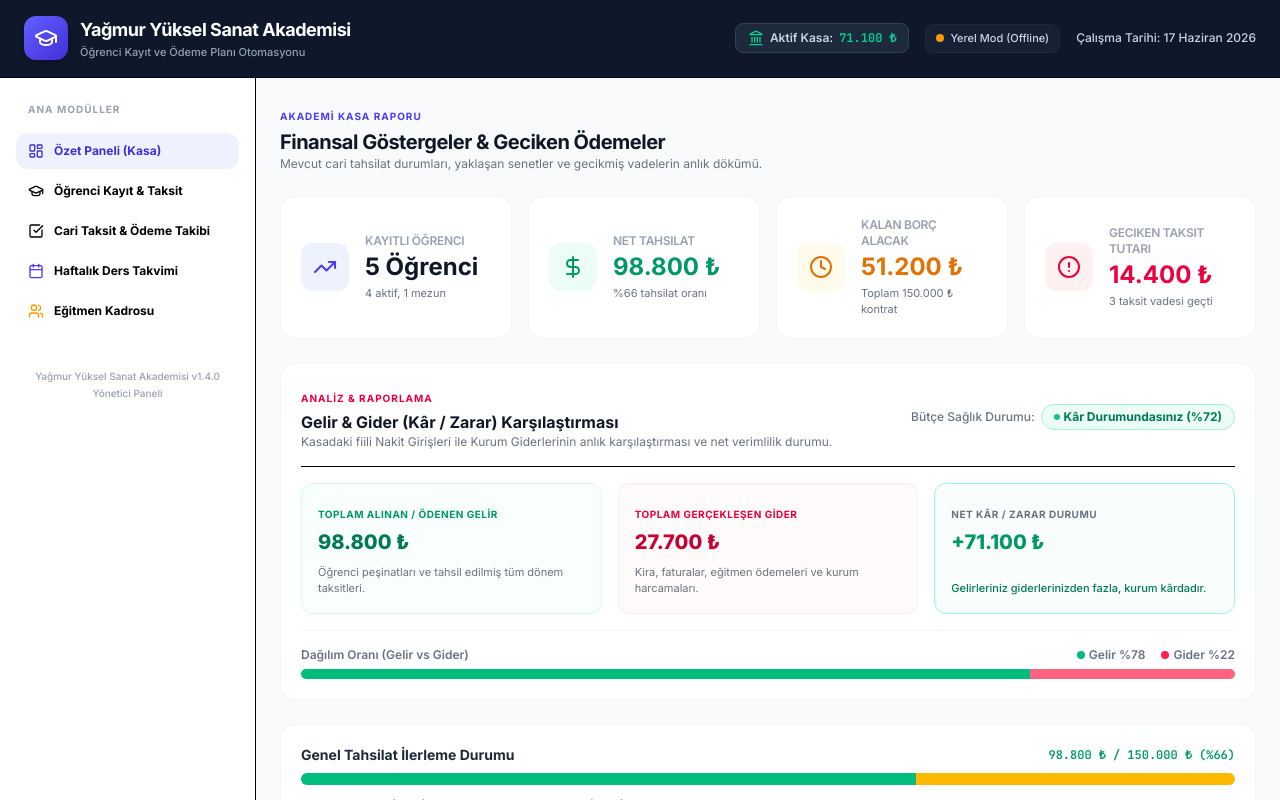
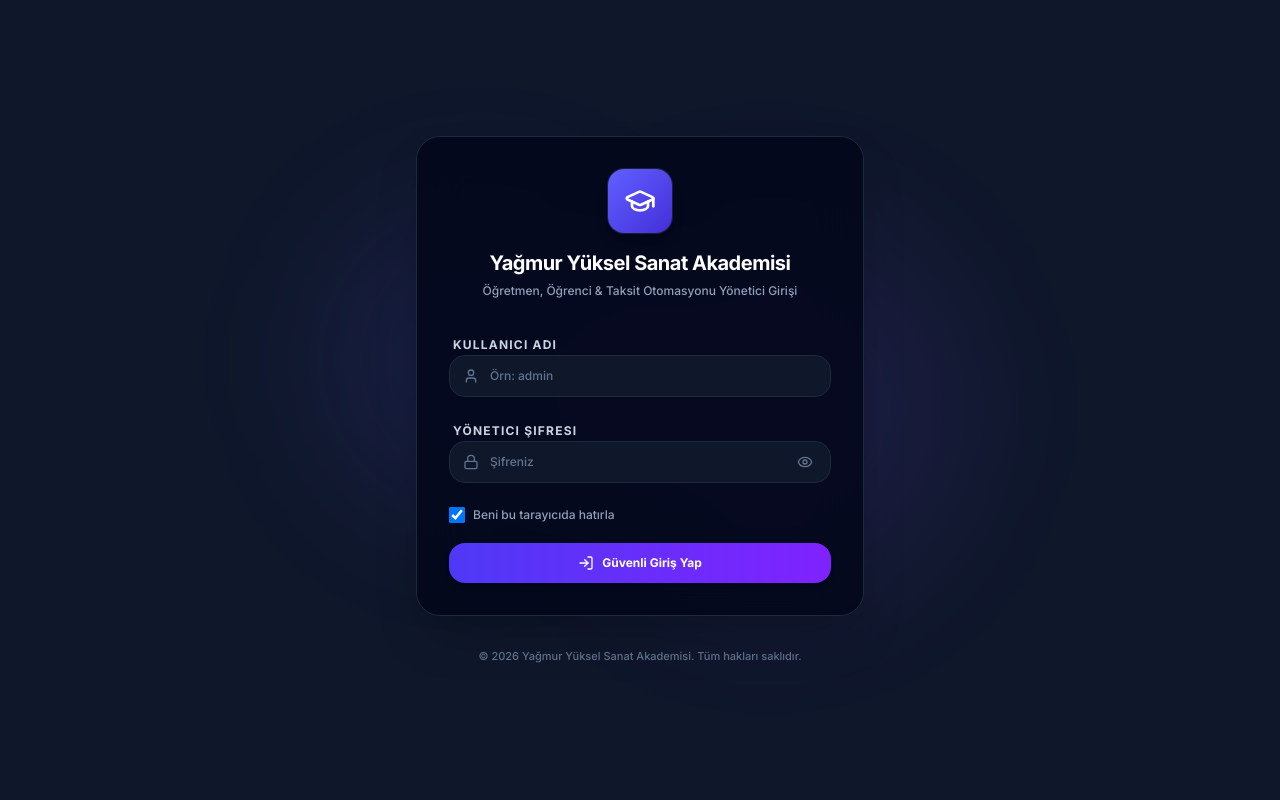
Before and after one commit to canksk12-max/m-zik-akademisi, a React (Vite) app: page / in a window 1280 px wide. Shown: the top 800 px of the page. Built offline with nearby package versions, Linux system fonts and the light colour scheme.

Commit message:
feat(auth): implement admin login system
Add AdminLogin component and authentication state management to restrict access to the dashboard.

```diff
--- a/src/App.tsx
+++ b/src/App.tsx
@@ -9,9 +9,16 @@ import StudentManager from './components/StudentManager';
 import InstallmentsManager from './components/InstallmentsManager';
 import CalendarManager from './components/CalendarManager';
 import TeacherManager from './components/TeacherManager';
-import { GraduationCap, LayoutDashboard, CreditCard, ChevronDown, CheckSquare, Sparkles, Building2, Landmark, PhoneCall, Calendar, Users, RefreshCw } from 'lucide-react';
+import AdminLogin from './components/AdminLogin';
+import { GraduationCap, LayoutDashboard, CreditCard, ChevronDown, CheckSquare, Sparkles, Building2, Landmark, PhoneCall, Calendar, Users, RefreshCw, LogOut } from 'lucide-react';
 
 export default function App() {
+  // Authentication State
+  const [isAuthenticated, setIsAuthenticated] = useState<boolean>(() => {
+    return localStorage.getItem('admin_authenticated') === 'true' ||
+           sessionStorage.getItem('admin_authenticated') === 'true';
+  });
+
   // Database State
   const [students, setStudents] = useState<Student[]>([]);
   const [installments, setInstallments] = useState<Installment[]>([]);
@@ -26,6 +33,21 @@ export default function App() {
   const [errorPanelCollapsed, setErrorPanelCollapsed] = useState<boolean>(false);
   const [migrating, setMigrating] = useState<boolean>(false);
   const [migrationSuccess, setMigrationSuccess] = useState<string | null>(null);
+
+  const handleLoginSuccess = (rememberMe: boolean) => {
+    setIsAuthenticated(true);
+    if (rememberMe) {
+      localStorage.setItem('admin_authenticated', 'true');
+    } else {
+      sessionStorage.setItem('admin_authenticated', 'true');
+    }
+  };
+
+  const handleLogout = () => {
+    setIsAuthenticated(false);
+    localStorage.removeItem('admin_authenticated');
+    sessionStorage.removeItem('admin_authenticated');
+  };
 
   const handleMigrateLocalData = async () => {
     setMigrating(true);
@@ -409,6 +431,10 @@ export default function App() {
     return tx.type === 'incoming' ? sum + tx.amount : sum - tx.amount;
   }, 0);
 
+  if (!isAuthenticated) {
+    return <AdminLogin onLoginSuccess={handleLoginSuccess} />;
+  }
+
   if (loading) {
     return (
       <div className="min-h-screen bg-slate-900 flex flex-col items-center justify-center p-6 text-white font-sans" id="db-loader-screen">
@@ -462,6 +488,16 @@ export default function App() {
           <div className="text-slate-400 font-medium flex items-center gap-1.5">
             <span className="text-slate-300">Çalışma Tarihi: 17 Haziran 2026</span>
           </div>
+
+          <button
+            onClick={handleLogout}
+            className="cursor-pointer flex items-center gap-1.5 bg-rose-500/10 hover:bg-rose-600 hover:text-white px-3 py-1.5 rounded-lg border border-rose-500/20 text-rose-400 transition-all font-bold group"
+            id="header-logout-button"
+            title="Oturumu Kapat"
+          >
+            <LogOut className="w-3.5 h-3.5 group-hover:translate-x-0.5 transition-transform" />
+            <span>Çıkış Yap</span>
+          </button>
         </div>
       </header>
 
--- /dev/null
+++ b/src/components/AdminLogin.tsx
@@ -0,0 +1,174 @@
+import React, { useState } from 'react';
+import { GraduationCap, Lock, User, Eye, EyeOff, LogIn, AlertCircle } from 'lucide-react';
+
+interface AdminLoginProps {
+  onLoginSuccess: (rememberMe: boolean) => void;
+}
+
+export default function AdminLogin({ onLoginSuccess }: AdminLoginProps) {
+  const [username, setUsername] = useState('');
+  const [password, setPassword] = useState('');
+  const [showPassword, setShowPassword] = useState(false);
+  const [error, setError] = useState<string | null>(null);
+  const [rememberMe, setRememberMe] = useState(true);
+  const [loading, setLoading] = useState(false);
+
+  const handleSubmit = (e: React.FormEvent) => {
+    e.preventDefault();
+    setError(null);
+    setLoading(true);
+
+    // Dynamic feel: a tiny delay to simulate verification and look premium
+    setTimeout(() => {
+      const lowerUsername = username.trim().toLowerCase();
+      const cleanPassword = password.trim();
+
+      if (!lowerUsername || !cleanPassword) {
+        setError('Lütfen kullanıcı adı ve şifreyi eksiksiz giriniz.');
+        setLoading(false);
+        return;
+      }
+
+      // Flex credentials: admin/316316 or yagmur/316316
+      if (
+        (lowerUsername === 'admin' && cleanPassword === '316316') ||
+        (lowerUsername === 'yagmur' && cleanPassword === '316316')
+      ) {
+        onLoginSuccess(rememberMe);
+      } else {
+        setError('Hatalı kullanıcı adı veya şifre! Lütfen tekrar deneyiniz.');
+      }
+      setLoading(false);
+    }, 600);
+  };
+
+  return (
+    <div className="min-h-screen bg-slate-900 flex flex-col items-center justify-center p-4 sm:p-6 md:p-8 font-sans relative overflow-hidden select-none" id="admin-login-screen">
+      {/* Decorative ambient background glows */}
+      <div className="absolute top-1/4 left-1/4 w-80 h-80 bg-indigo-505 bg-indigo-500/10 rounded-full blur-3xl pointer-events-none" />
+      <div className="absolute bottom-1/4 right-1/4 w-96 h-96 bg-violet-500/10 rounded-full blur-3xl pointer-events-none" />
+
+      {/* Login Card */}
+      <div className="w-full max-w-md bg-slate-950/80 border border-slate-800 rounded-3xl shadow-2xl backdrop-blur-xl p-8 transition-all hover:border-slate-700/80 z-10" id="login-container-card">
+
+        {/* Brand/Logo Section */}
+        <div className="flex flex-col items-center text-center mb-8">
+          <div className="p-4 bg-gradient-to-br from-indigo-500 to-indigo-700 text-white rounded-2xl shadow-lg ring-1 ring-white/10 mb-4 transition-transform hover:scale-105 duration-350">
+            <GraduationCap className="w-8 h-8" />
+          </div>
+          <h2 className="text-xl font-bold tracking-tight text-white mb-1.5 font-sans">
+            Yağmur Yüksel Sanat Akademisi
+          </h2>
+          <p className="text-xs text-slate-400 font-medium">
+            Öğretmen, Öğrenci & Taksit Otomasyonu Yönetici Girişi
+          </p>
+        </div>
+
+        {/* Form Container */}
+        <form onSubmit={handleSubmit} className="space-y-5" id="login-form-element">
+
+          {/* Username Input */}
+          <div className="space-y-1.5">
+            <label className="text-xs font-bold text-slate-300 uppercase tracking-widest pl-1" htmlFor="username">
+              Kullanıcı Adı
+            </label>
+            <div className="relative">
+              <span className="absolute left-3.5 top-1/2 -translate-y-1/2 text-slate-500">
+                <User className="w-4 h-4" />
+              </span>
+              <input
+                id="username"
+                type="text"
+                autoComplete="off"
+                placeholder="Örn: admin"
+                value={username}
+                onChange={(e) => {
+                  setUsername(e.target.value);
+                  if (error) setError(null);
+                }}
+                disabled={loading}
+                className="w-full pl-10 pr-4 py-3 bg-slate-900 border border-slate-800 rounded-2xl text-xs text-white placeholder-slate-500 focus:outline-none focus:border-indigo-500 focus:ring-1 focus:ring-indigo-500/30 transition-all disabled:opacity-50 font-medium"
+              />
+            </div>
+          </div>
+
+          {/* Password Input */}
+          <div className="space-y-1.5">
+            <label className="text-xs font-bold text-slate-300 uppercase tracking-widest pl-1" htmlFor="password">
+              Yönetici Şifresi
+            </label>
+            <div className="relative">
+              <span className="absolute left-3.5 top-1/2 -translate-y-1/2 text-slate-500">
+                <Lock className="w-4 h-4" />
+              </span>
+              <input
+                id="password"
+                type={showPassword ? 'text' : 'password'}
+                placeholder="Şifreniz"
+                value={password}
+                onChange={(e) => {
+                  setPassword(e.target.value);
+                  if (error) setError(null);
+                }}
+                disabled={loading}
+                className="w-full pl-10 pr-10 py-3 bg-slate-900 border border-slate-800 rounded-2xl text-xs text-white placeholder-slate-500 focus:outline-none focus:border-indigo-500 focus:ring-1 focus:ring-indigo-500/30 transition-all disabled:opacity-50 font-medium"
+              />
+              <button
+                type="button"
+                onClick={() => setShowPassword(!showPassword)}
+                tabIndex={-1}
+                className="absolute right-3.5 top-1/2 -translate-y-1/2 text-slate-500 hover:text-slate-300 focus:outline-none p-1 rounded-md"
+              >
+                {showPassword ? <EyeOff className="w-4 h-4" /> : <Eye className="w-4 h-4" />}
+              </button>
+            </div>
+          </div>
+
+          {/* Remember Me Toggle */}
+          <div className="flex items-center justify-between pt-1">
+            <label className="flex items-center gap-2 cursor-pointer group text-xs text-slate-400 font-medium select-none">
+              <input
+                type="checkbox"
+                checked={rememberMe}
+                onChange={(e) => setRememberMe(e.target.checked)}
+                className="w-4 h-4 bg-slate-900 border border-slate-800 rounded-md accent-indigo-650 cursor-pointer text-indigo-600 focus:ring-0"
+              />
+              <span className="group-hover:text-slate-300 transition-colors">Beni bu tarayıcıda hatırla</span>
+            </label>
+          </div>
+
+          {/* Display Notification Box if any error */}
+          {error && (
+            <div className="p-3.5 bg-rose-500/10 border border-rose-500/25 rounded-2xl flex items-start gap-2.5 text-rose-450 text-rose-400 text-xs animate-fade-in leading-relaxed">
+              <AlertCircle className="w-4 h-4 shrink-0 mt-0.5 text-rose-500" />
+              <p className="font-medium">{error}</p>
+            </div>
+          )}
+
+          {/* Submit Action Button */}
+          <button
+            type="submit"
+            disabled={loading}
+            className="w-full py-3 bg-gradient-to-r from-indigo-550 to-violet-600 bg-indigo-600 hover:bg-indigo-700 active:bg-indigo-800 text-white font-bold text-xs rounded-2xl transition-all shadow-md active:scale-98 disabled:opacity-50 flex items-center justify-center gap-2"
+          >
+            {loading ? (
+              <svg className="animate-spin h-4 w-4 text-white" fill="none" viewBox="0 0 24 24">
+                <circle className="opacity-25" cx="12" cy="12" r="10" stroke="currentColor" strokeWidth="4" />
+                <path className="opacity-75" fill="currentColor" d="M4 12a8 8 0 018-8V0C5.373 0 0 5.373 0 12h4zm2 5.291A7.962 7.962 0 014 12H0c0 3.042 1.135 5.824 3 7.938l3-2.647z" />
+              </svg>
+            ) : (
+              <>
+                <LogIn className="w-4 h-4" /> Güvenli Giriş Yap
+              </>
+            )}
+          </button>
+        </form>
+
+      </div>
+
+      <footer className="mt-8 text-[11px] text-slate-500 font-medium">
+        © 2026 Yağmur Yüksel Sanat Akademisi. Tüm hakları saklıdır.
+      </footer>
+    </div>
+  );
+}
```
